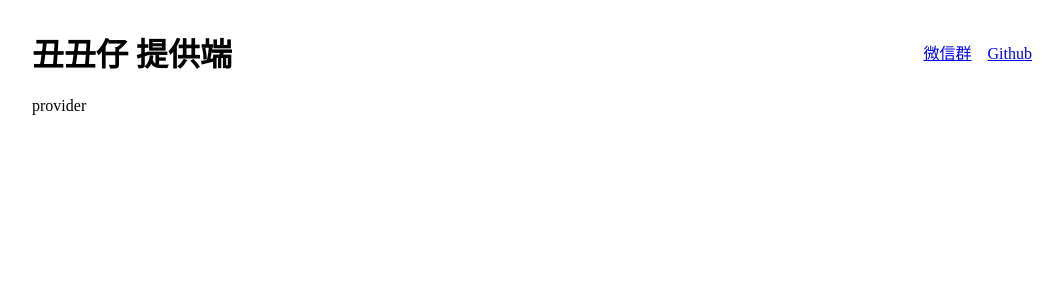
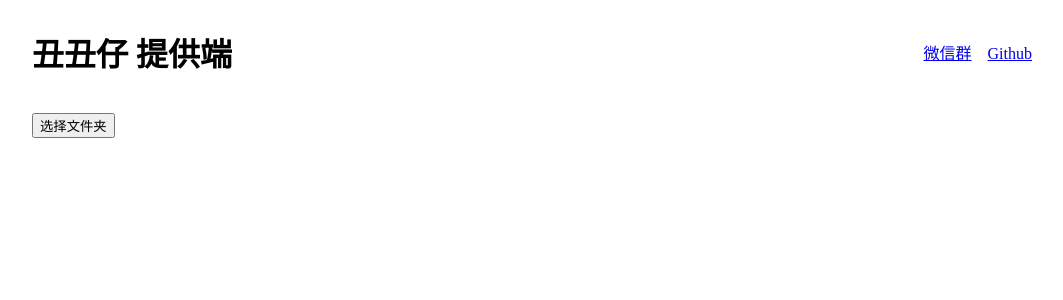
Before and after one commit to ppz-pro/file-bridge, a React app in the folder front/: page / in a window 1280 px wide. Shown: the top 300 px of the page, without its empty margins (108-1171 px from the left). Built offline with nearby package versions, Linux system fonts and the light colour scheme.

Commit message:
feat: UseState

```diff
--- /dev/null
+++ b/front/src/common/state_helper.js
@@ -0,0 +1,7 @@
+import { atom, useAtom } from "jotai"
+
+export
+const UseState = (initial_value) => {
+  const atm = atom(initial_value)
+  return () => useAtom(atm)
+}
--- a/front/src/ui/pages/provider/index.jsx
+++ b/front/src/ui/pages/provider/index.jsx
@@ -1,10 +1,28 @@
 import { Layout } from '../../cmps/layout'
+import { useState_root_path } from './state'
+
+const Provider_page = () => {
+  const [root_path, set_root_path] = useState_root_path()
+
+  return <Layout title = '丑丑仔 提供端'>
+    <main>
+      <p>
+        <button
+          onClick = {pick_dir}
+        >
+          {root_path ? '重选文件夹' : '选择文件夹'}
+        </button>
+      </p>
+    </main>
+  </Layout>
+}
+
+const pick_dir = async () => {
+  const root_dir_handle = await window.showDirectoryPicker()
+  console.log({ root_dir_handle })
+}
 
 export default {
   path: ['/', '/provider'],
-  El: () =>
-    <Layout title = '丑丑仔 提供端'>
-      <main>provider</main>
-    </Layout>
-  ,
+  El: Provider_page,
 }
--- /dev/null
+++ b/front/src/ui/pages/provider/state.js
@@ -0,0 +1,4 @@
+import { UseState } from '../../../common/state_helper'
+
+export
+const useState_root_path = UseState()
--- a/front/src/ui/router.jsx
+++ b/front/src/ui/router.jsx
@@ -3,7 +3,12 @@ import { createBrowserRouter, RouterProvider } from 'react-router-dom'
 import downloader from './pages/downloader'
 import provider from './pages/provider'
 
-const get_pages = list => {
+const list = [
+  downloader,
+  provider,
+]
+
+const router = new function() {
   const result = []
   for (const page of list)
     if (page.path instanceof Array)
@@ -15,18 +20,13 @@ const get_pages = list => {
     else
       result.push([page.path, page.El])
 
-  return result.map(([ path, El ]) => ({
-    path,
-    element: <El />
-  }))
+  return createBrowserRouter(
+    result.map(([ path, El ]) => ({
+      path,
+      element: <El />
+    }))
+  )
 }
-
-const router = createBrowserRouter(
-  get_pages([
-    downloader,
-    provider,
-  ])
-)
 
 export
 const Router = () =>
```
Also changed, not shown: 2 other files (tests, documents, lock files or other folders).
